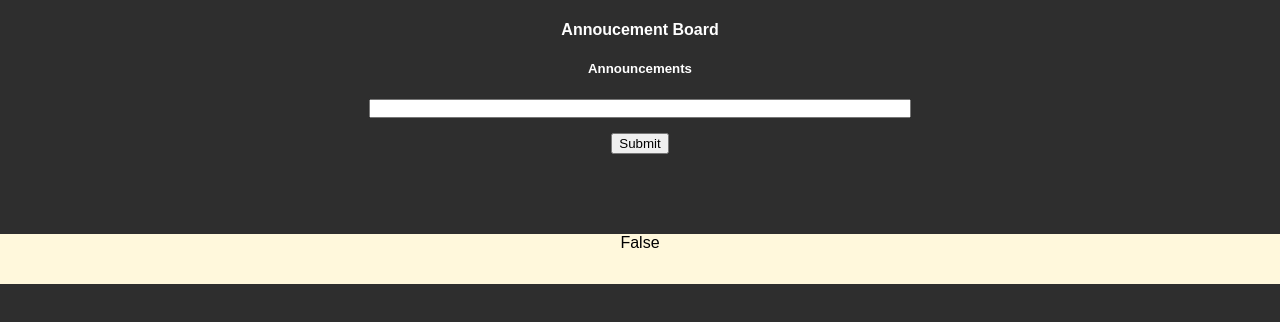
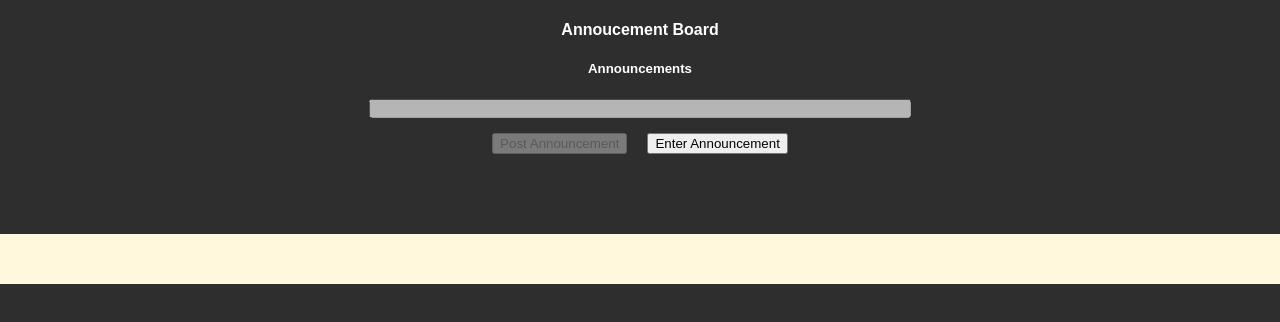
Before and after one commit to BdonGordon/Announcement-Board, a React (Create React App) app in the folder announcement-board/: page / in a window 1280 px wide. Shown: the top 322 px of the page. Built offline with nearby package versions, Linux system fonts and the light colour scheme.

Commit message:
Posts the text properly. Now I'm working on clearing the input text field once Post/Enter Announcement is pressed.

```diff
--- a/announcement-board/src/App.css
+++ b/announcement-board/src/App.css
@@ -51,7 +51,8 @@ h5 {
 
 .submit-button {
     margin-top: 15px;
-
+    margin-left: 10px;
+    margin-right: 10px;
 }
 
 .announcement-strip {
@@ -60,3 +61,7 @@ h5 {
     width: 100%;
     height: 50px;
 }
+
+.invalid-label {
+    color: transparent;
+}
--- a/announcement-board/src/routes/Announcements/components/Announcement.tsx
+++ b/announcement-board/src/routes/Announcements/components/Announcement.tsx
@@ -15,7 +15,8 @@ const initialAnnouncement: IAnnouncement = {
 
 const initialState: AnnouncementProps.IState = {
     announcement: initialAnnouncement,
-    isValid: false
+    isValid: true,
+    canEdit: true //TRUE == input DISABLED             ||     FALSE == input ENABLED
 };
 
 class Announcement extends React.Component<AnnouncementProps.IProps, AnnouncementProps.IState> {
@@ -25,6 +26,7 @@ class Announcement extends React.Component<AnnouncementProps.IProps, Announcemen
         this.state = initialState;
         this.handleChange = this.handleChange.bind(this);
         this.handleSubmit = this.handleSubmit.bind(this);
+        this.handleEdit = this.handleEdit.bind(this);
     }
 
     /**
@@ -34,21 +36,43 @@ class Announcement extends React.Component<AnnouncementProps.IProps, Announcemen
     handleChange(e: React.FormEvent<HTMLInputElement>) {
         //major key. Since we cannot and SHOULD NOT update the state directly, let's create a variable that is assigned to it
         let updatedAnnouncement: IAnnouncement = this.state.announcement;
+
         updatedAnnouncement.message = e.currentTarget.value; // this is where we get the inputted value from the InputElement
         //the other properties of the announcement can be modified like this too
 
-        //Now we can setState legally by doing so:
-        this.setState({
-            announcement: updatedAnnouncement,
-            isValid: false
-        });
+        if (updatedAnnouncement.message.length < 5) {
+            this.setState({
+                isValid: true
+            });
+        }
+        else {
+            //Now we can setState legally by doing so:
+            this.setState({
+                announcement: updatedAnnouncement,
+                isValid: false
+            });
+        }
     }
 
     handleSubmit(e: React.FormEvent<HTMLButtonElement>) {
         this.props.postAnnouncement(this.state.announcement); //Boom, we done here
-        console.log(this.state.announcement.cycles);
         this.setState({
-            isValid: true
+            isValid: true,
+            canEdit: true
+        });
+
+    }
+
+    /**
+     * Enables and disables to input area
+     * @param e
+     */
+    handleEdit(e: React.FormEvent<HTMLButtonElement>) {
+        let clearAnnouncement: IAnnouncement = this.state.announcement;
+        clearAnnouncement.message = '';
+        this.setState({
+            announcement: clearAnnouncement,
+            canEdit: false
         });
     }
 
@@ -56,12 +80,13 @@ class Announcement extends React.Component<AnnouncementProps.IProps, Announcemen
         return (
             <div>
                 <h5> Announcements </h5>
-                <input type="text" className="textarea-dimens" onChange={this.handleChange} />
+                <input type="text" className="textarea-dimens" onChange={this.handleChange} disabled={this.state.canEdit} />
                 <br />
-                <button className="submit-button" onClick={this.handleSubmit}>Submit</button>
+                <button className="submit-button" onClick={this.handleSubmit} disabled={this.state.isValid} > Post Announcement</button>
+                <button className="submit-button" onClick={this.handleEdit}>Enter Announcement</button>
 
                 <div className="announcement-strip">
-                    <UpdateLabel submitted={this.state.isValid} announcement={this.state.announcement.message} />
+                    <UpdateLabel submitted={this.state.canEdit} announcement={this.state.announcement.message} />
                 </div>
 
             </div>
@@ -78,7 +103,11 @@ function UpdateLabel(props: any) {
     if (props.submitted) {
         return <label> {props.announcement} </label>;
     }
-    return <label>False</label>;
+    return null;
+}
+
+function UpdateInput(e: React.FormEvent<HTMLInputElement>) {
+    e.currentTarget.value = '';
 }
 
 export default Announcement;
--- a/announcement-board/src/routes/Announcements/containers/AnnouncementContainer.tsx
+++ b/announcement-board/src/routes/Announcements/containers/AnnouncementContainer.tsx
@@ -22,6 +22,7 @@ export namespace AnnouncementProps {
     export interface IState {
         announcement: IAnnouncement;
         isValid: boolean;
+        canEdit: boolean;
     }
 }
 
```
